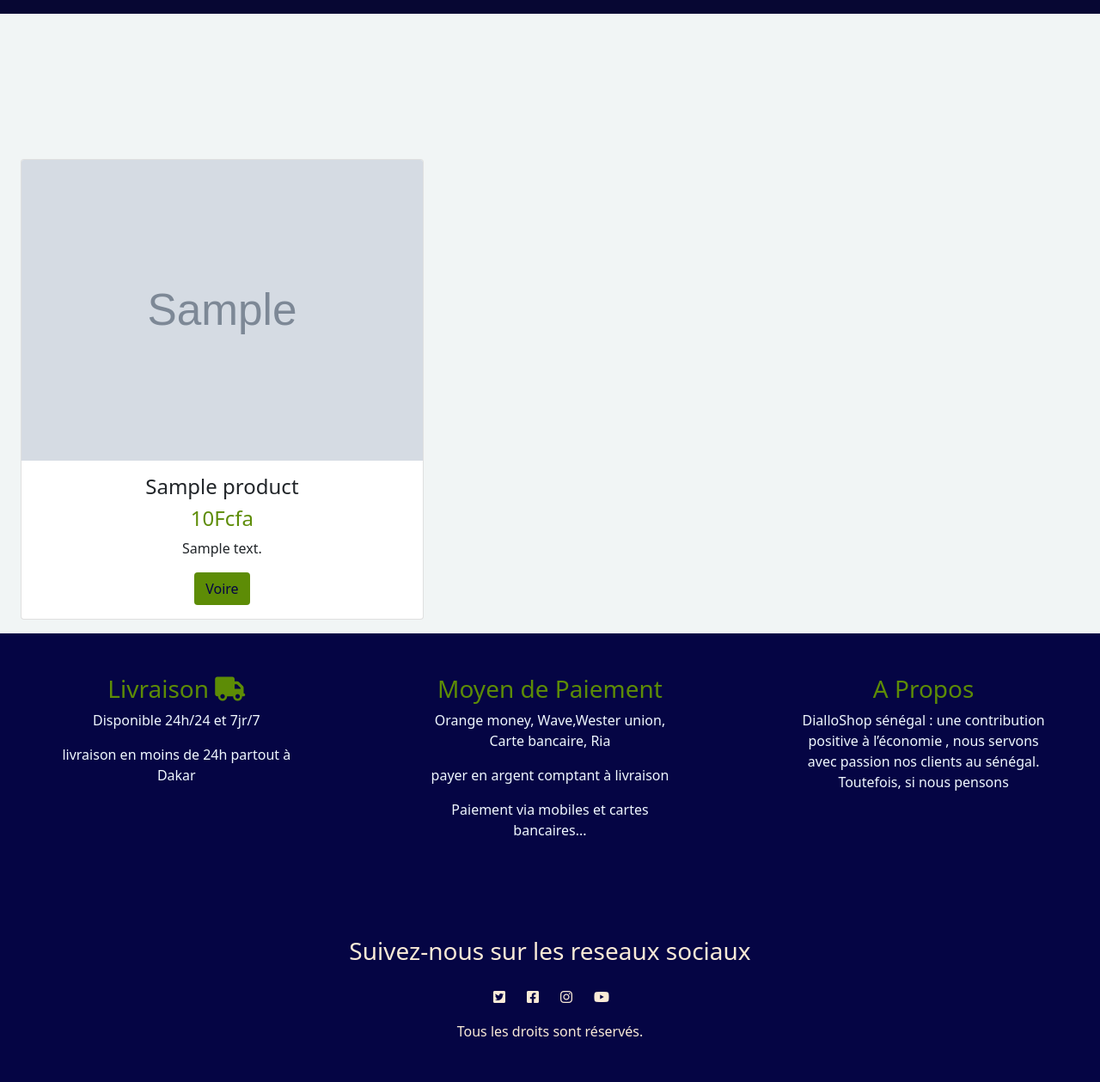
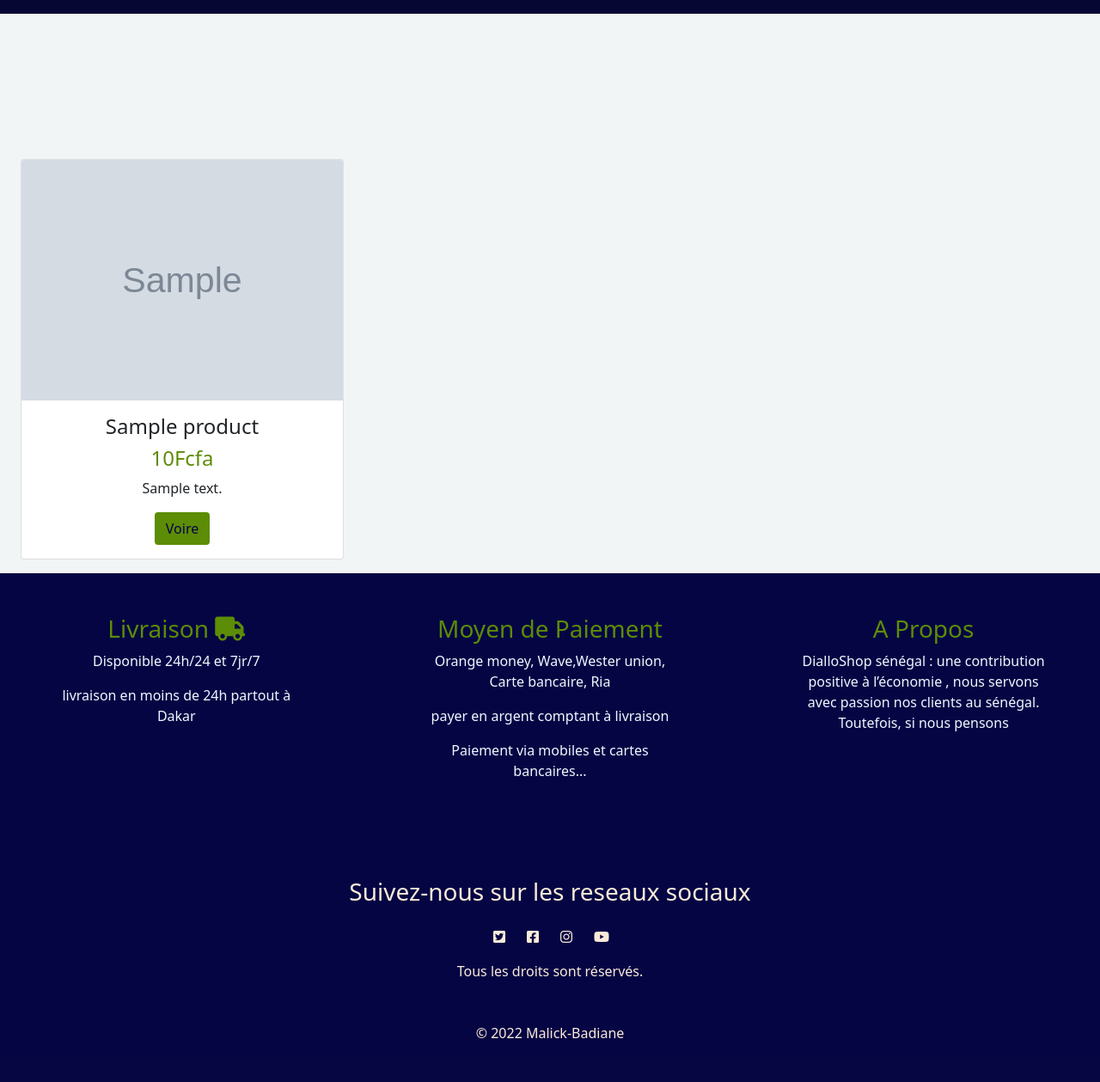
Before and after one commit to Bonde98/Ecommerce-suite_pd_10, a Django app: template Bonde/templates/index.html in a window 1280 px wide; the page is wider, and only the part inside the window is pictured. Shown: the part 106-1365 px from the top of that part at 86% size. After the commit the page ends 1314 px from the top of that part, so only its background shows below. Run offline with Django 4.2, Linux system fonts and the light colour scheme; the template is opened without the code that fills it: most values are stand-ins (such as "Sample title", 1, 10 or a date in 2020); grey boxes marked "Sample" are stand-in pictures.

Commit message:
Travaille du 19

```diff
--- a/Bonde/settings.py
+++ b/Bonde/settings.py
@@ -28,7 +28,7 @@ SECRET_KEY = 'django-insecure-bzh+a&4@w&%ly57b@bs*b^#g4qixe!r)2e-9g$(wzo5&ai7f&f
 
 DEBUG = True
 
-ALLOWED_HOSTS = ['web-production-511a.up.railway.app']
+#ALLOWED_HOSTS = ['web-production-511a.up.railway.app']
 
 
 # Application definition
--- a/Bonde/templates/partials/product-card.html
+++ b/Bonde/templates/partials/product-card.html
@@ -1,6 +1,6 @@
-<div class="produit col-3 text-center " width="50px">
-    <div class="card">
-      <a href="{{ product.get_absolute_url }}">
+<div class="produit col-3 text-center " style="width: 25rem ;">
+    <div class="card" >
+      <a href="{{ product.get_absolute_url }}" >
         <img src="{{ product.image.url }}" class="card-img-top" alt="{{ product.name }}" >
       </a>
       <div class="card-body"  >
@@ -9,8 +9,6 @@
         <p class="card-text">{{ product.description }}</p>
         <a href="{{ product.get_absolute_url }}" class="btn"> Voire</a>
 
-
-
       </div>
     </div>
   </div>
```
Also changed, not shown: db.sqlite3, package.json (deleted).
